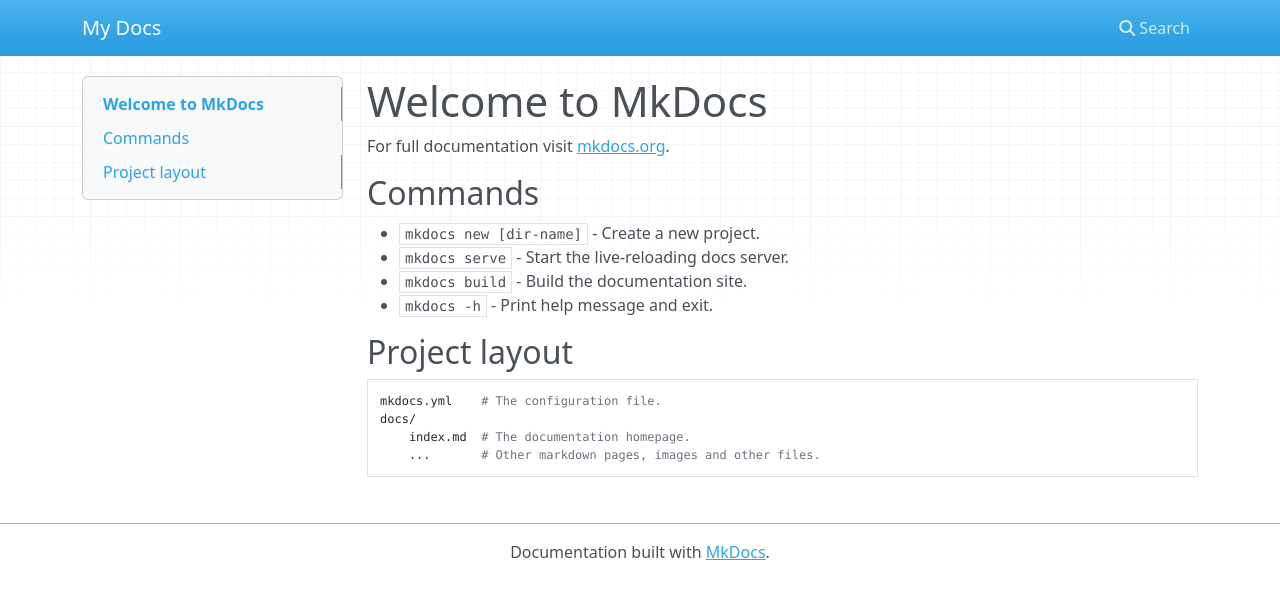
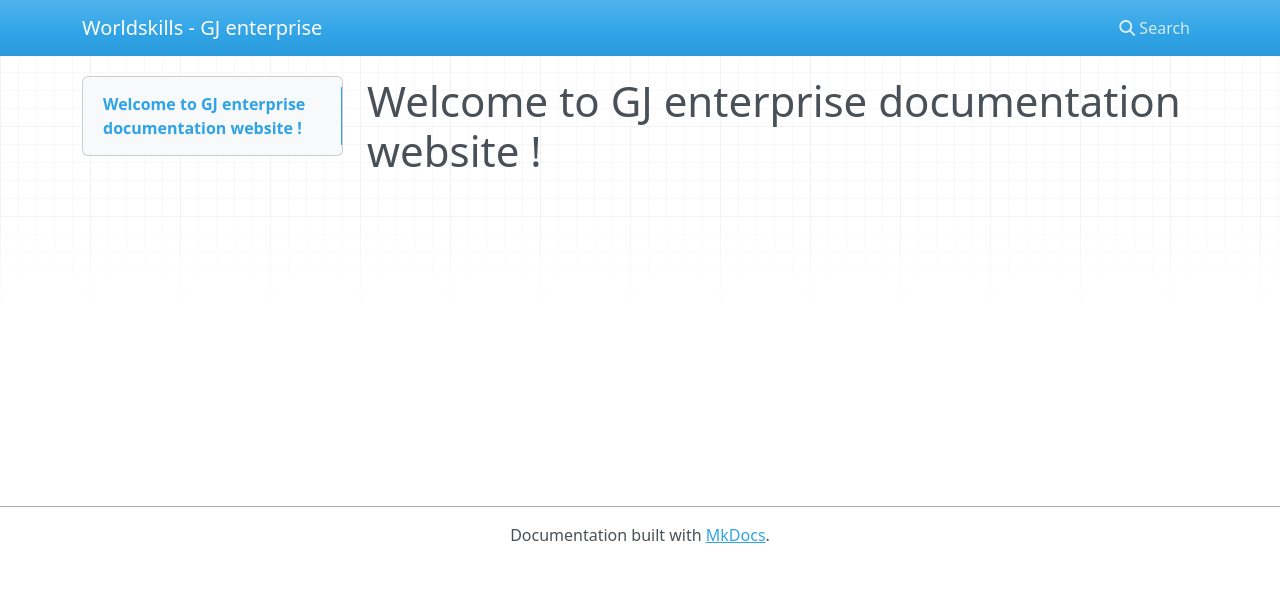
Before and after one commit to GJ-Entreprise/worldskills, an MkDocs documentation site: the page built from docs/index.md, in a window 1280 px wide. Shown: the top 599 px of the page. Built offline with MkDocs 1.6.1, drawn with Linux system fonts in a browser that asks for light colours; nearby versions of some CDN libraries.

Commit message:
first modif

```diff
--- a/docs/index.md
+++ b/docs/index.md
@@ -1,17 +1 @@
-# Welcome to MkDocs
-
-For full documentation visit [mkdocs.org](https://www.mkdocs.org).
-
-## Commands
-
-* `mkdocs new [dir-name]` - Create a new project.
-* `mkdocs serve` - Start the live-reloading docs server.
-* `mkdocs build` - Build the documentation site.
-* `mkdocs -h` - Print help message and exit.
-
-## Project layout
-
-    mkdocs.yml    # The configuration file.
-    docs/
-        index.md  # The documentation homepage.
-        ...       # Other markdown pages, images and other files.
+# Welcome to GJ enterprise documentation website !
--- a/mkdocs.yml
+++ b/mkdocs.yml
@@ -1 +1 @@
-site_name: My Docs
+site_name: Worldskills - GJ enterprise
```
